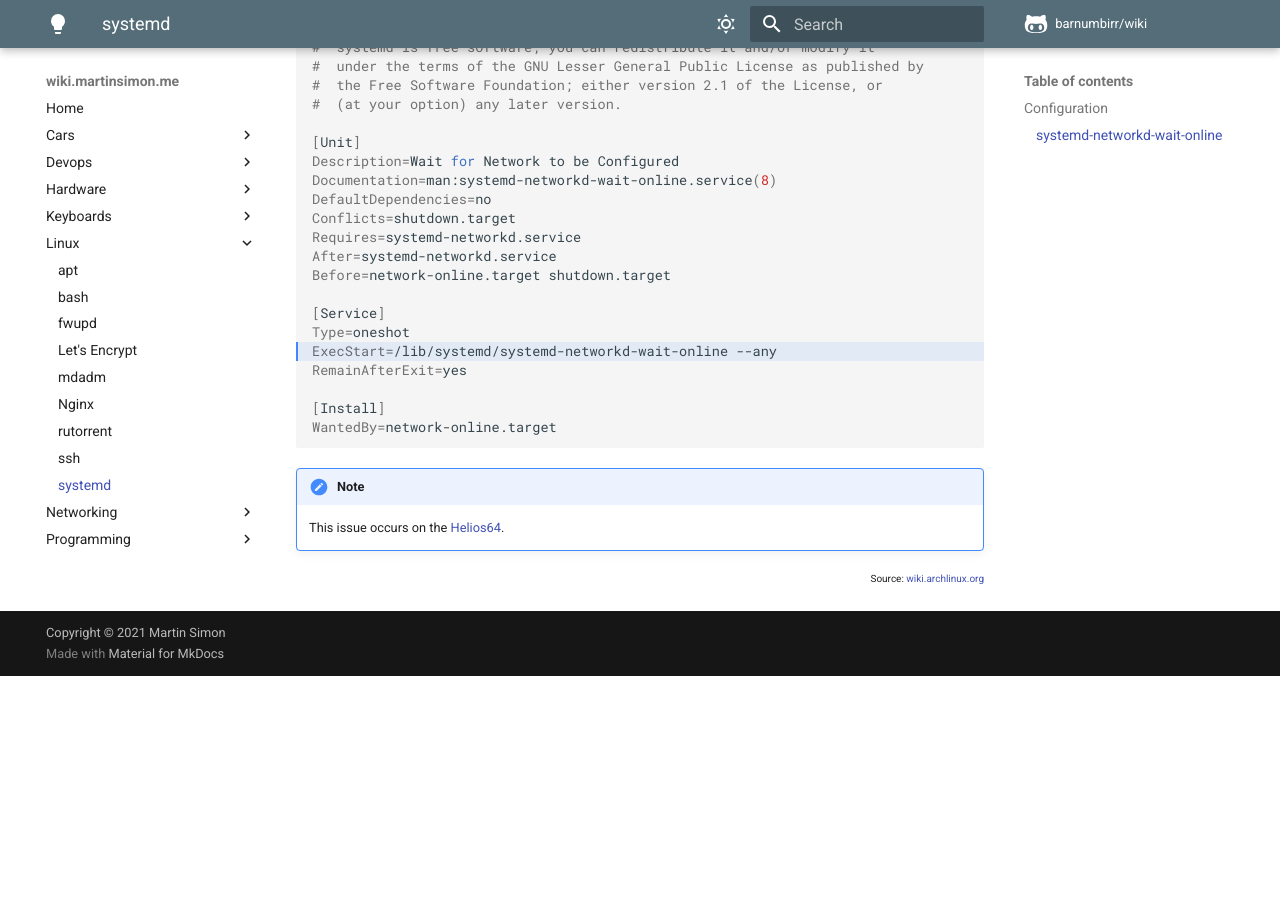
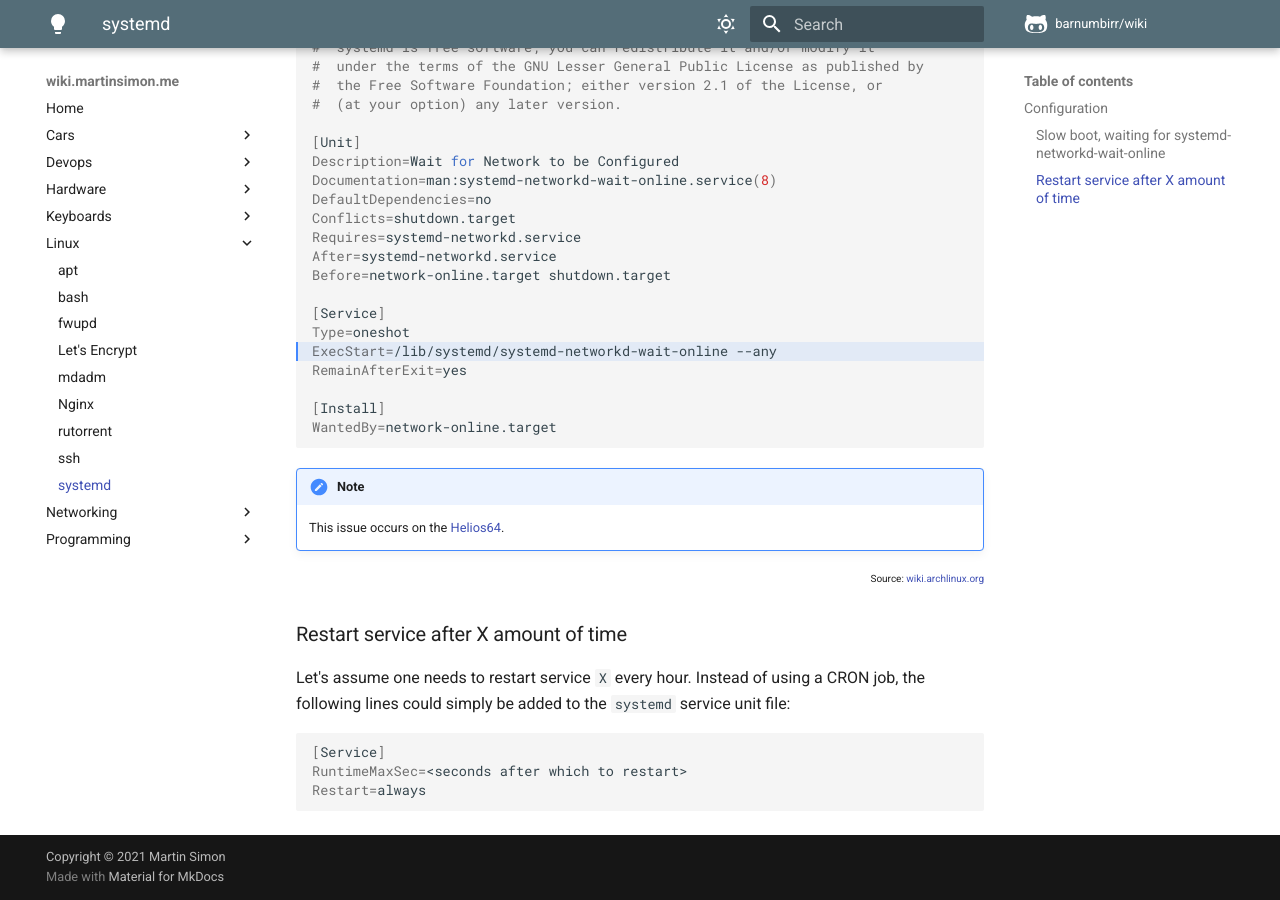
Before and after one commit to barnumbirr/wiki, an MkDocs documentation site: the page built from docs/linux/systemd.md, in a window 1280 px wide and 900 px high, scrolled down 607 px. Built offline with MkDocs 1.6.1 and Material for MkDocs 9.7.7, drawn with Linux system fonts in a browser that asks for light colours; comment, search, counter and statistics services are not loaded; before the commit the page ends 1283 px from its top, so only the background shows below that; some of the changed text lies outside the part shown.

Commit message:
added more systemd

````diff
--- a/docs/linux/systemd.md
+++ b/docs/linux/systemd.md
@@ -6,7 +6,7 @@ tags: [ 'systemd', 'system manager', 'service manager', 'init system', 'process'
 
 ## Configuration
 
-### systemd-networkd-wait-online
+### Slow boot, waiting for systemd-networkd-wait-online
 
 By default, `systemd-networkd-wait-online.service` waits for all links it is
 aware of and which are managed by *systemd-networkd* to be fully configured or
@@ -56,3 +56,15 @@ WantedBy=network-online.target
 <p style="font-size: 10px" align="right">
     Source: <a href="https://wiki.archlinux.org/title/Systemd-networkd#systemd-networkd-wait-online">wiki.archlinux.org</a>
 </p>
+
+### Restart service after X amount of time
+
+Let's assume one needs to restart service `X` every hour. Instead of using a
+CRON job, the following lines could simply be added to the `systemd` service
+unit file:
+
+```bash
+[Service]
+RuntimeMaxSec=<seconds after which to restart>
+Restart=always
+```
````
